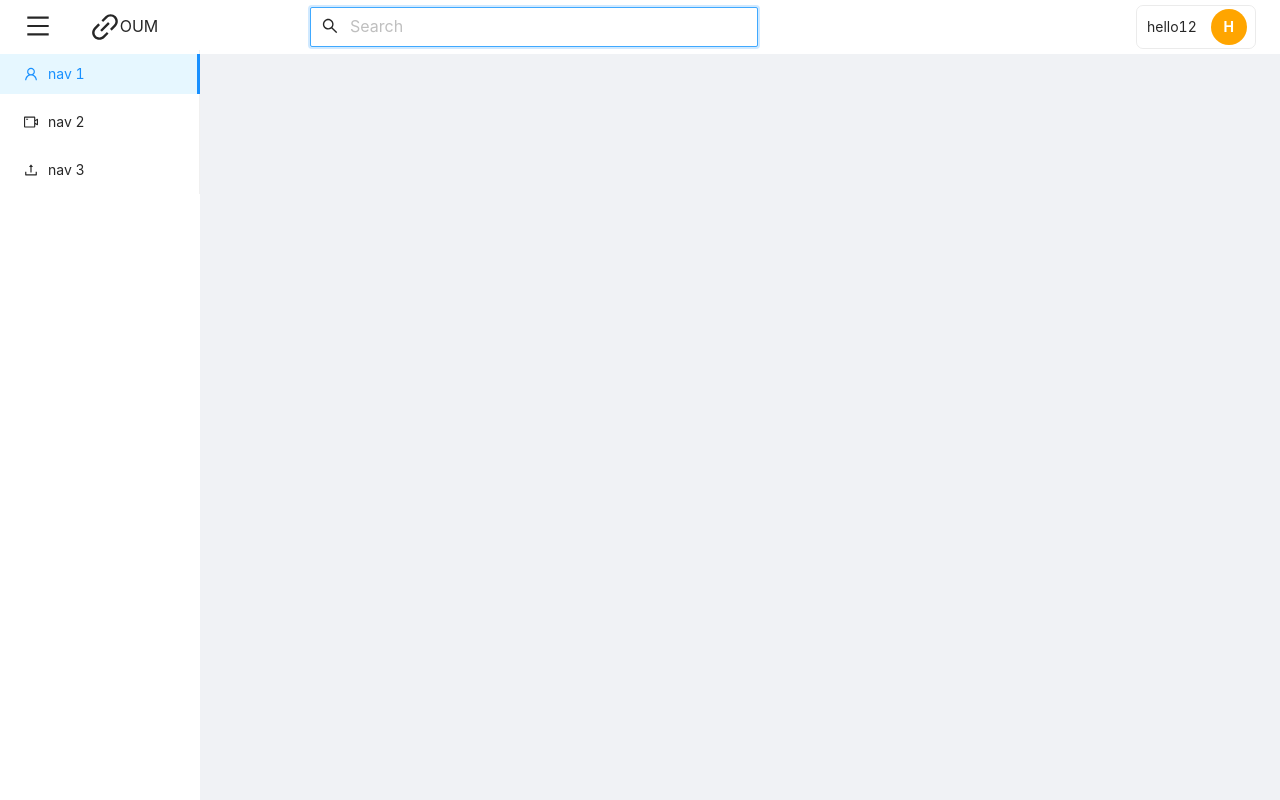
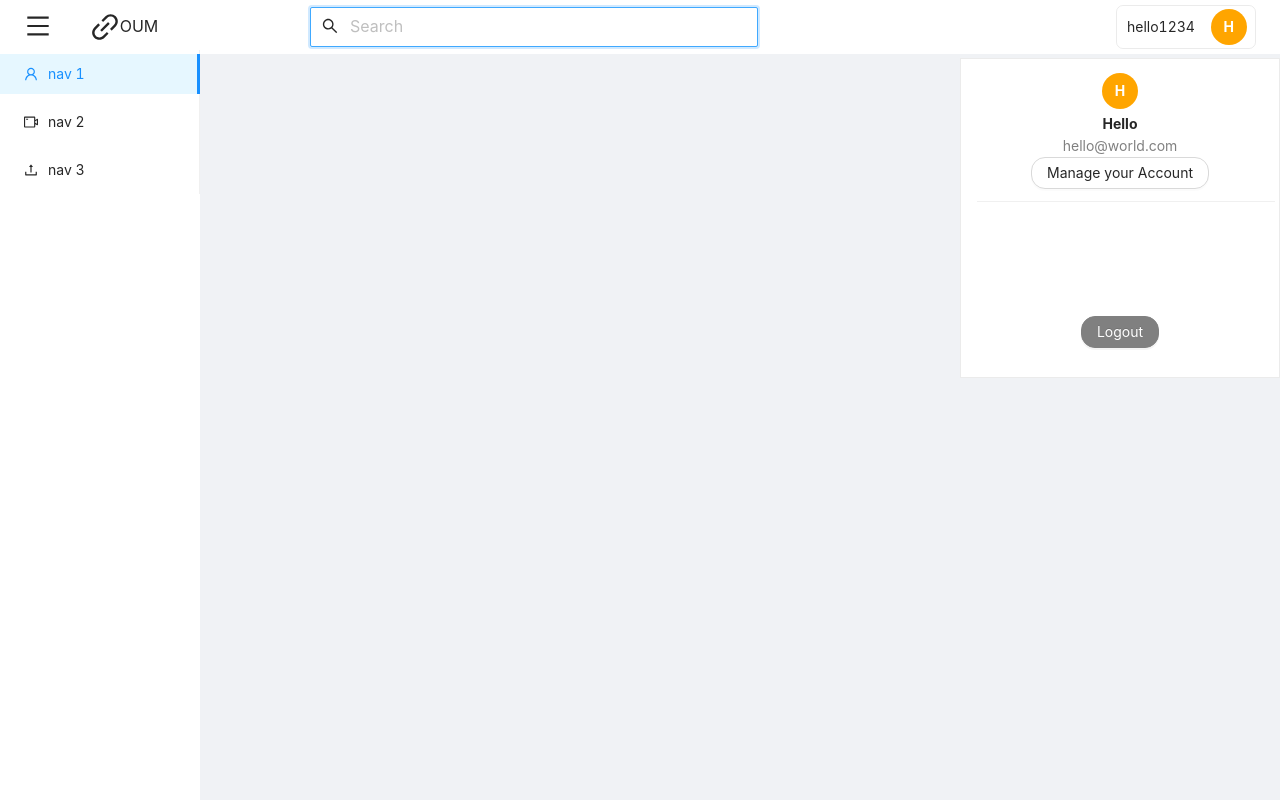
Before and after one commit to yeeezsh/CPE393-Advance-SE, a React (Create React App) app in the folder frontend/: page / in a window 1280 px wide. Both pictures are taken after a click on the element 534 px from the left and 26 px from the top of the page. Built offline with nearby package versions, Linux system fonts and the light colour scheme.

Commit message:
[FIX-30] Fix home page (#31)
* allow css custim support

* adjust overlay

* refactor

* flexible text size

* increase account badge width

* update snapshots

* add outside hooks

* org import

* fix outside click detect

* update snapshots

```diff
--- /dev/null
+++ b/frontend/src/common/hooks/useOnClickOutside.ts
@@ -0,0 +1,31 @@
+import { useEffect } from "react";
+
+export default function useOnClickOutside(ref: any, handler: (e: any) => void) {
+  useEffect(
+    () => {
+      const listener = (event: any) => {
+        // Do nothing if clicking ref's element or descendent elements
+        if (!ref.current || ref.current.contains(event.target)) {
+          return;
+        }
+        handler(event);
+      };
+      document.addEventListener("mousedown", listener);
+      document.addEventListener("touchstart", listener);
+      return () => {
+        document.removeEventListener("mousedown", listener);
+        document.removeEventListener("touchstart", listener);
+      };
+    },
+
+    // Add ref and handler to effect dependencies
+    // It's worth noting that because passed in handler is a new ...
+    // ... function on every render that will cause this effect ...
+    // ... callback/cleanup to run every render. It's not a big deal ...
+    // ... but to optimize you can wrap handler in useCallback before ...
+    // ... passing it into this hook.
+
+    [ref, handler]
+  );
+}
+// refs -> https://usehooks.com/useOnClickOutside/
--- a/frontend/src/modules/home/components/AccountBadge/index.tsx
+++ b/frontend/src/modules/home/components/AccountBadge/index.tsx
@@ -1,5 +1,6 @@
-import React, { useState } from "react";
+import React, { useRef, useState } from "react";
 import CharacterBadge from "../../../../common/components/CharacterBadge";
+import useOnClickOutside from "../../../../common/hooks/useOnClickOutside";
 import AccountInfo from "./account.info";
 import Overlay, { OverlayProps } from "./overlay";
 import { AccountBadgeStyle, UsernameBadgeStyle } from "./styled";
@@ -11,6 +12,7 @@ export type AccountBadgeProps = {
   style?: React.CSSProperties;
   overlayPosition?: OverlayProps["position"];
   overlay?: boolean;
+  overlayTopMargin?: number;
 };
 
 const UsernameBadge: React.FC = (props) => (
@@ -21,9 +23,13 @@ const AccountBadge: React.FC<AccountBadgeProps> = (props) => {
   const firstCharacter = props.username.slice(0, 1).toLocaleUpperCase();
   const [overlay, setOverlay] = useState<boolean>(props?.overlay || false);
 
+  const ref = useRef(null);
+  useOnClickOutside(ref, () => setOverlay((o) => !o));
+
   return (
     <>
       <AccountBadgeStyle
+        ref={ref}
         style={props?.style}
         onClick={() => setOverlay((o) => !o)}
       >
@@ -33,7 +39,10 @@ const AccountBadge: React.FC<AccountBadgeProps> = (props) => {
 
       {/* overlay */}
       {overlay && (
-        <Overlay position={props.overlayPosition || "right"}>
+        <Overlay
+          position={props.overlayPosition || "right"}
+          style={{ marginTop: props.overlayTopMargin || 58 }}
+        >
           <AccountInfo
             username={props.username}
             email={props.email}
--- a/frontend/src/modules/home/components/AccountBadge/overlay.tsx
+++ b/frontend/src/modules/home/components/AccountBadge/overlay.tsx
@@ -3,6 +3,7 @@ import { AccountBadgeOverlayStyle } from "./styled";
 
 export type OverlayProps = {
   position: "left" | "right";
+  style?: React.CSSProperties;
 };
 
 const Overlay: React.FC<OverlayProps> = (props) => {
@@ -11,7 +12,9 @@ const Overlay: React.FC<OverlayProps> = (props) => {
   };
   if (props.position === "right") style = { right: 0 };
   return (
-    <AccountBadgeOverlayStyle style={{ ...style, position: "fixed" }}>
+    <AccountBadgeOverlayStyle
+      style={{ ...style, ...props.style, position: "fixed", top: 0 }}
+    >
       {props.children}
     </AccountBadgeOverlayStyle>
   );
--- a/frontend/src/modules/home/components/AccountBadge/styled.tsx
+++ b/frontend/src/modules/home/components/AccountBadge/styled.tsx
@@ -31,7 +31,7 @@ export const UsernameBadgeStyle = styled.p`
   display: flex;
   margin: auto;
   margin-left: 10px;
-  width: 50px;
+  width: 100%;
   white-space: nowrap;
   overflow: hidden;
   text-overflow: ellipsis;
--- a/frontend/src/modules/home/containers/Navbar/index.tsx
+++ b/frontend/src/modules/home/containers/Navbar/index.tsx
@@ -1,13 +1,13 @@
+import { LinkOutlined, MenuOutlined } from "@ant-design/icons";
 import React from "react";
-import { LinkOutlined, MenuOutlined } from "@ant-design/icons";
+import AccountBadge from "../../components/AccountBadge";
+import { Searchbar } from "../../components/SearchBar";
 import {
   LogoStyle,
   NavbarStyle,
   NavbarStyleRight,
   SearchBarContainer,
 } from "./styled";
-import { Searchbar } from "../../components/SearchBar";
-import AccountBadge from "../../components/AccountBadge";
 
 const Navbar: React.FC<{ title: string; onClick: () => void }> = (props) => {
   return (
@@ -34,7 +34,7 @@ const Navbar: React.FC<{ title: string; onClick: () => void }> = (props) => {
 
       <NavbarStyleRight>
         <AccountBadge
-          style={{ height: "80%" }}
+          style={{ height: "80%", width: "10em" }}
           username="hello1234"
           displayname="Hello"
           email={"hello@world.com"}
```
Also changed, not shown: 1 other file (tests, documents, lock files or other folders).
